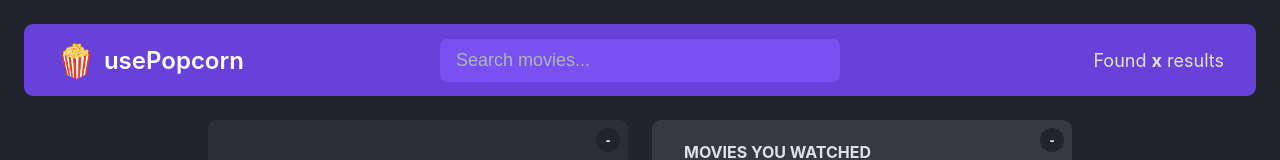
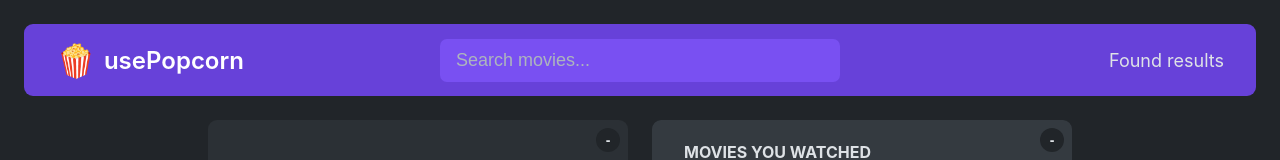
Before and after one commit to dhnozr/popcorn, a React (Vite) app: page / in a window 1280 px wide. Shown: the top 160 px of the page. Built offline with nearby package versions, Linux system fonts and the light colour scheme; no server answers.

Commit message:
movies length calculated

```diff
--- a/src/components/Navbar.tsx
+++ b/src/components/Navbar.tsx
@@ -1,9 +1,12 @@
+import { MovieList } from '../App';
+
 interface NavbarProps {
   setQuery: (query: string) => void;
   query: string;
+  movies: MovieList[];
 }
 
-export default function Navbar({ setQuery, query }: NavbarProps) {
+export default function Navbar({ setQuery, query, movies }: NavbarProps) {
   function handleOnChange(e: React.ChangeEvent<HTMLInputElement>) {
     setQuery(e.target.value);
   }
@@ -16,7 +19,7 @@ export default function Navbar({ setQuery, query }: NavbarProps) {
       </div>
       <input className='search' type='text' placeholder='Search movies...' onChange={handleOnChange} value={query} />
       <p className='num-results'>
-        Found <strong>x</strong> results
+        Found <strong>{movies?.length}</strong> results
       </p>
     </nav>
   );
```
